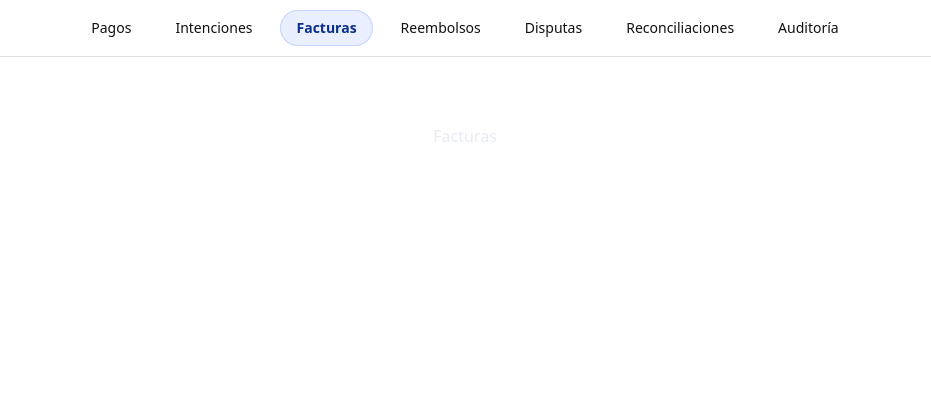
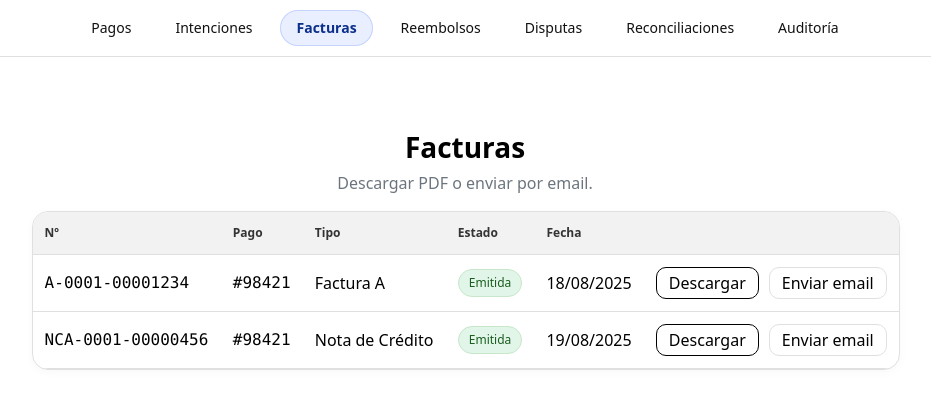
Before and after one commit to Desarrollo-Front/desarrollo_aplicaciones_front, a React (Vite) app: page /facturas in a window 1280 px wide. Shown: the top 408 px of the page, without its empty margins (175-1106 px from the left). Built offline with nearby package versions, Linux system fonts and the light colour scheme.

Commit message:
Facturas v1

```diff
--- a/src/App.jsx
+++ b/src/App.jsx
@@ -3,6 +3,7 @@ import NavBar from "./components/NavBar";
 import PagosLista from "./views/Pagos-Lista";
 import PagosDetalle from "./views/Pagos-Detalle";
 import Intenciones from "./views/Intenciones";
+import Facturas from "./views/Facturas";
 const Placeholder = ({ title }) => <div style={{ padding: 24 }}>{title}</div>;
 import "./App.css";
 
@@ -17,7 +18,7 @@ export default function App() {
           <Route path="/pagos" element={<PagosLista />} />
           <Route path="/detalle/:id" element={<PagosDetalle />} />
           <Route path="/intenciones" element={<Intenciones />} />
-          <Route path="/facturas" element={<Placeholder title="Facturas" />} />
+          <Route path="/facturas" element={<Facturas />} />
           <Route path="/reembolsos" element={<Placeholder title="Reembolsos" />} />
           <Route path="/disputas" element={<Placeholder title="Disputas" />} />
           <Route path="/reconciliaciones" element={<Placeholder title="Reconciliaciones" />} />
--- /dev/null
+++ b/src/views/Facturas.css
@@ -0,0 +1,112 @@
+:root{
+  --bg:#ffffff;
+  --panel:#f9f9f9;
+  --muted:#6c757d;
+  --text:#000000;
+  --line:#e0e0e0;
+  --chip:#e9ecef;
+}
+
+/* wrapper y títulos siguiendo el patrón pl- / pi- */
+.fa-wrap{
+  max-width:1100px;
+  margin:32px auto;
+  padding:0 20px;
+  color:var(--text);
+  background:var(--bg);
+
+  /* ocupa todo el ancho dentro de .app-main */
+  width: 100%;
+  flex: 1 1 100%;
+}
+.fa-title{
+  margin:0 0 8px;
+  font-size:28px;
+  color:var(--text);
+}
+.fa-sub{
+  margin:0 0 16px;
+  color:var(--muted);
+}
+
+/* monospace para Nº y Pago (como en Intenciones) */
+.fa-mono{
+  font-family: ui-monospace, SFMono-Regular, Menlo, Monaco, Consolas, "Liberation Mono", "Courier New", monospace;
+}
+
+/* botones alineados como en tu captura */
+.fa-actions{
+  display:flex;
+  gap:10px;
+  justify-content:flex-start;
+}
+
+/* Botones (igual lenguaje visual que pl-/pi-) */
+.fa-btn{
+  height:32px;
+  padding:0 12px;
+  border-radius:10px;
+  border:1px solid #000;
+  background:#fff;
+  color:#000;
+  cursor:pointer;
+  transition:120ms;
+}
+.fa-btn:hover{
+  transform:translateY(-1px);
+  background:#f1f1f1;
+  border-color:#999;
+}
+.fa-btn--ghost{
+  background:transparent;
+  border-color:var(--line);
+}
+.fa-btn--pri{
+  /* botón destacado tipo "Descargar" */
+  background:#ffffff;
+  border-color:#000;
+}
+
+/* Badges */
+.fa-badge{
+  display:inline-block;
+  padding:4px 10px;
+  border-radius:999px;
+  font-size:12px;
+  border:1px solid transparent;
+}
+.fa-badge--emitida{
+  background:#e2f5e9;
+  color:#1b5e20;
+  border-color:#c8e6c9;
+}
+
+/* vacíos */
+.fa-empty{
+  text-align:center;
+  color:var(--muted);
+  padding:24px 12px;
+}
+
+/* Responsive: usar el patrón mobile de tus tablas */
+@media (max-width: 960px){
+  .table-card thead{ display:none; }
+  .table-card,
+  .table-card tbody,
+  .table-card tr,
+  .table-card td{
+    display:block;
+    width:100%;
+  }
+  .table-card tr{
+    border-bottom:1px solid var(--line);
+  }
+  .table-card td{
+    display:grid;
+    grid-template-columns: 140px 1fr;
+    gap:8px;
+  }
+  .fa-actions{
+    justify-content:flex-start;
+  }
+}
--- /dev/null
+++ b/src/views/Facturas.jsx
@@ -0,0 +1,110 @@
+import { useMemo } from "react";
+import "./Facturas.css";
+
+/** ---- Mock (como en tu captura) ---- */
+const MOCK_FACTURAS = [
+  {
+    nro: "A-0001-00001234",
+    pago: "#98421",
+    tipo: "Factura A",
+    estado: "Emitida",
+    fechaISO: "2025-08-18T10:20:00",
+  },
+  {
+    nro: "NCA-0001-00000456",
+    pago: "#98421",
+    tipo: "Nota de Crédito",
+    estado: "Emitida",
+    fechaISO: "2025-08-19T08:10:00",
+  },
+];
+
+/** ---- Utils ---- */
+const fechaCorta = (iso, locale = "es-AR") =>
+  new Date(iso).toLocaleDateString(locale, { year: "numeric", month: "2-digit", day: "2-digit" });
+
+function Badge({ kind, children }) {
+  const key = (kind || "")
+    .toLowerCase()
+    .normalize("NFD")
+    .replace(/\p{Diacritic}/gu, "");
+  return <span className={`fa-badge fa-badge--${key}`}>{children}</span>;
+}
+
+export default function Facturas({ data = MOCK_FACTURAS }) {
+  const filas = useMemo(() => [...data], [data]);
+
+  const descargarPDF = (row) => {
+    // demo: genera un PDF "falso" como blob para descargar
+    const content = `
+      Factura/Comprobante
+      -------------------
+      Nº: ${row.nro}
+      Pago: ${row.pago}
+      Tipo: ${row.tipo}
+      Estado: ${row.estado}
+      Fecha: ${fechaCorta(row.fechaISO)}
+    `;
+    const blob = new Blob([content], { type: "application/pdf" });
+    const url = URL.createObjectURL(blob);
+    const a = document.createElement("a");
+    a.href = url;
+    a.download = `${row.nro}.pdf`;
+    a.click();
+    URL.revokeObjectURL(url);
+  };
+
+  const enviarEmail = (row) => {
+    alert(`Enviar por email el comprobante\n\n${row.nro} (${row.tipo}) vinculado a ${row.pago}`);
+  };
+
+  return (
+    <div className="fa-wrap">
+      <h1 className="fa-title">Facturas</h1>
+      <p className="fa-sub">Descargar PDF o enviar por email.</p>
+
+      <section className="table-card">
+        <table>
+          <thead>
+            <tr>
+              <th>Nº</th>
+              <th>Pago</th>
+              <th>Tipo</th>
+              <th>Estado</th>
+              <th>Fecha</th>
+              <th></th>
+            </tr>
+          </thead>
+          <tbody>
+            {filas.map((r) => (
+              <tr key={r.nro}>
+                <td className="fa-mono">{r.nro}</td>
+                <td className="fa-mono">{r.pago}</td>
+                <td>{r.tipo}</td>
+                <td>
+                  <Badge kind={r.estado}>{r.estado}</Badge>
+                </td>
+                <td>{fechaCorta(r.fechaISO)}</td>
+                <td className="fa-actions">
+                  <button className="fa-btn fa-btn--pri" onClick={() => descargarPDF(r)}>
+                    Descargar
+                  </button>
+                  <button className="fa-btn fa-btn--ghost" onClick={() => enviarEmail(r)}>
+                    Enviar email
+                  </button>
+                </td>
+              </tr>
+            ))}
+            {filas.length === 0 && (
+              <tr>
+                <td className="fa-empty" colSpan={6}>
+                  No hay comprobantes para mostrar.
+                </td>
+              </tr>
+            )}
+          </tbody>
+        </table>
+      </section>
+    </div>
+  );
+}
```
